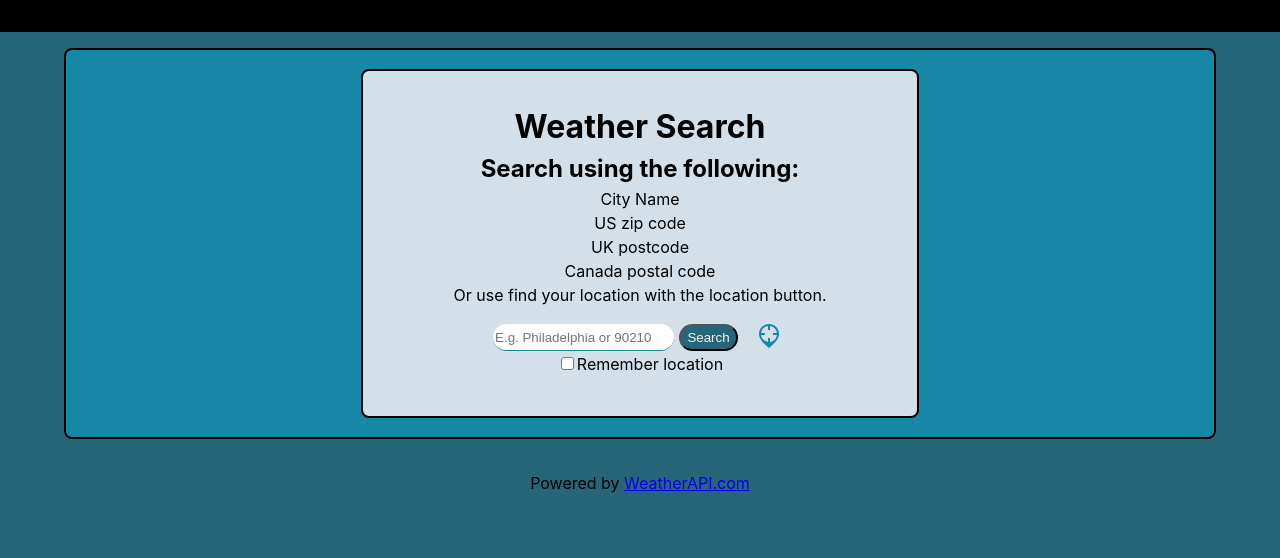
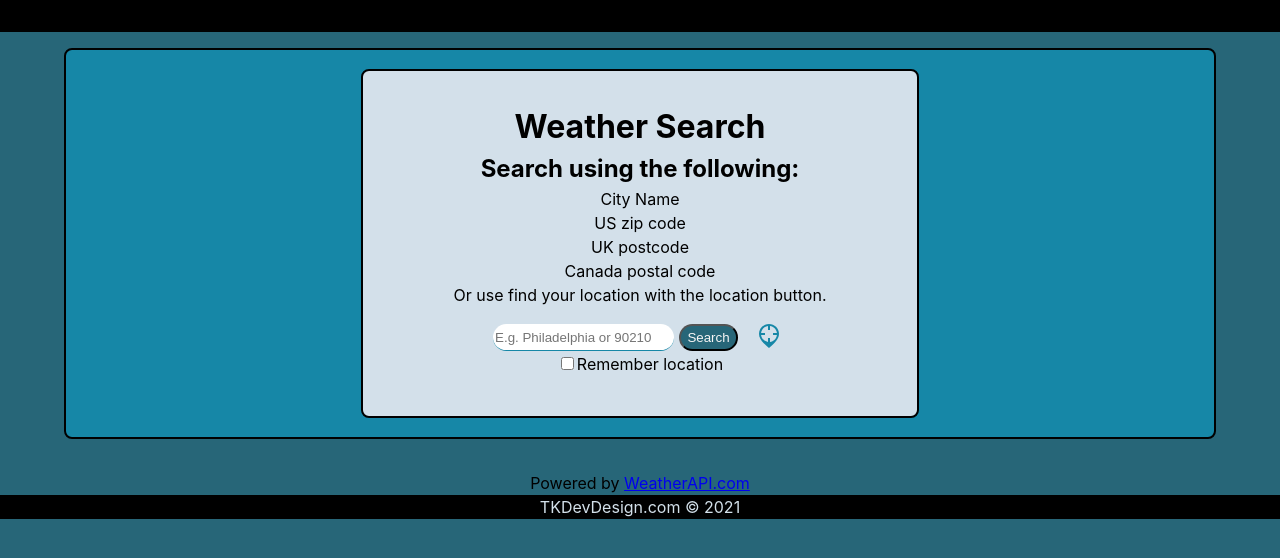
Before and after one commit to TKravel/weather-app-client, a React (Create React App) app: page / in a window 1280 px wide. Shown: the top 558 px of the page. Built offline with nearby package versions, Linux system fonts and the light colour scheme.

Commit message:
Create footer component

```diff
--- a/src/App.css
+++ b/src/App.css
@@ -258,6 +258,11 @@ html {
 	padding: 1em 1em 0.5em 1em;
 }
 
+.footer {
+	background-color: #000;
+	color: var(--main-light);
+}
+
 .toggle-btn {
 	margin-top: 0.5em;
 }
--- a/src/App.js
+++ b/src/App.js
@@ -5,6 +5,7 @@ import CurrentSection from './components/currentForecast/CurrentSection';
 import HourlySection from './components/hourly/HourlySection';
 import ExtenedSection from './components/extendedForecast/ExtendedSection';
 import Navbar from './components/Navbar';
+import Footer from './components/Footer';
 
 function App() {
 	const [location, setLocation] = useState('');
@@ -78,6 +79,7 @@ function App() {
 					WeatherAPI.com
 				</a>
 			</p>
+			<Footer />
 		</div>
 	);
 }
--- /dev/null
+++ b/src/components/Footer.jsx
@@ -0,0 +1,14 @@
+import React from 'react';
+
+const Footer = () => {
+	const date = new Date();
+	const currentYear = date.getFullYear();
+
+	return (
+		<div className='footer'>
+			<p>TKDevDesign.com &copy; {currentYear}</p>
+		</div>
+	);
+};
+
+export default Footer;
```
